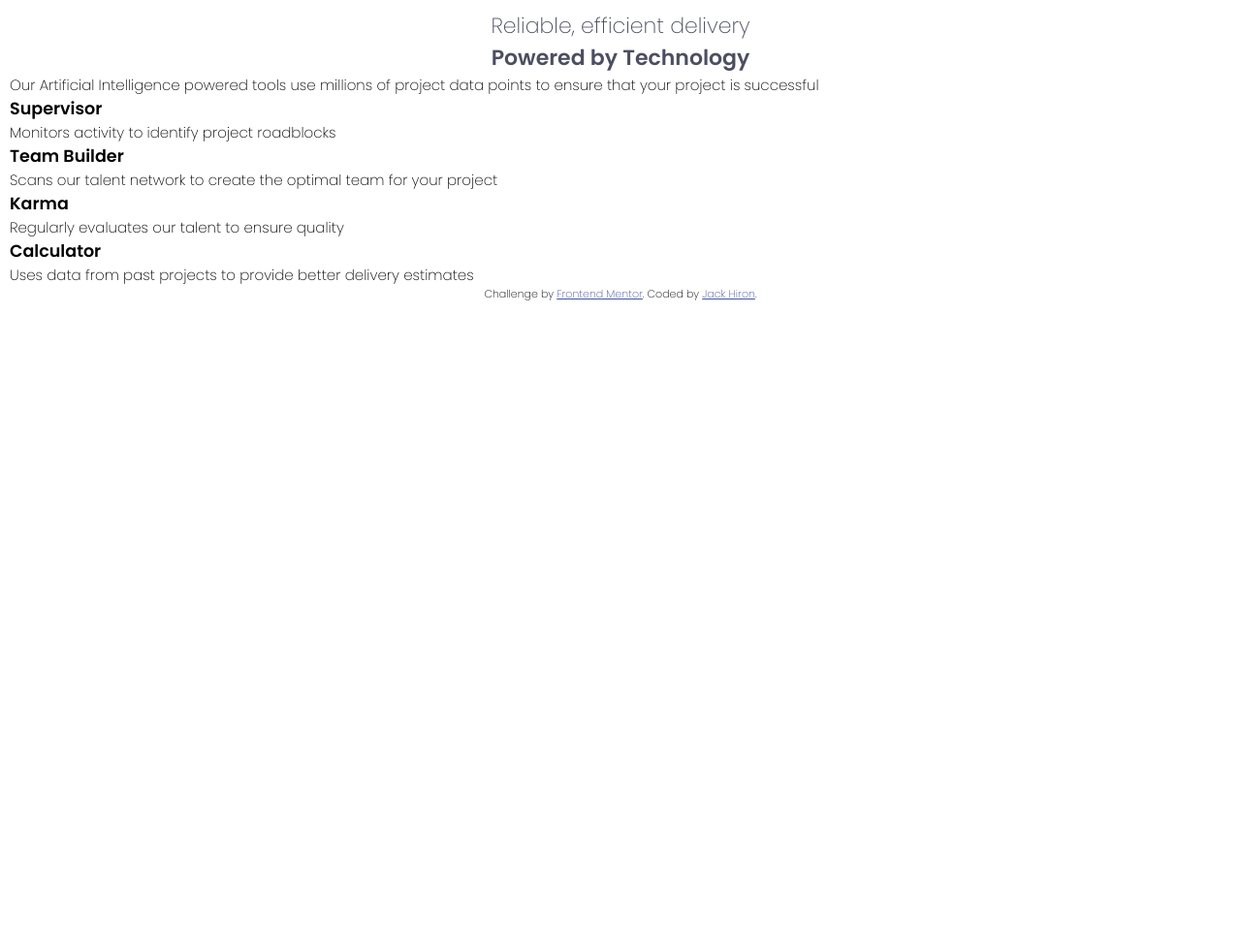
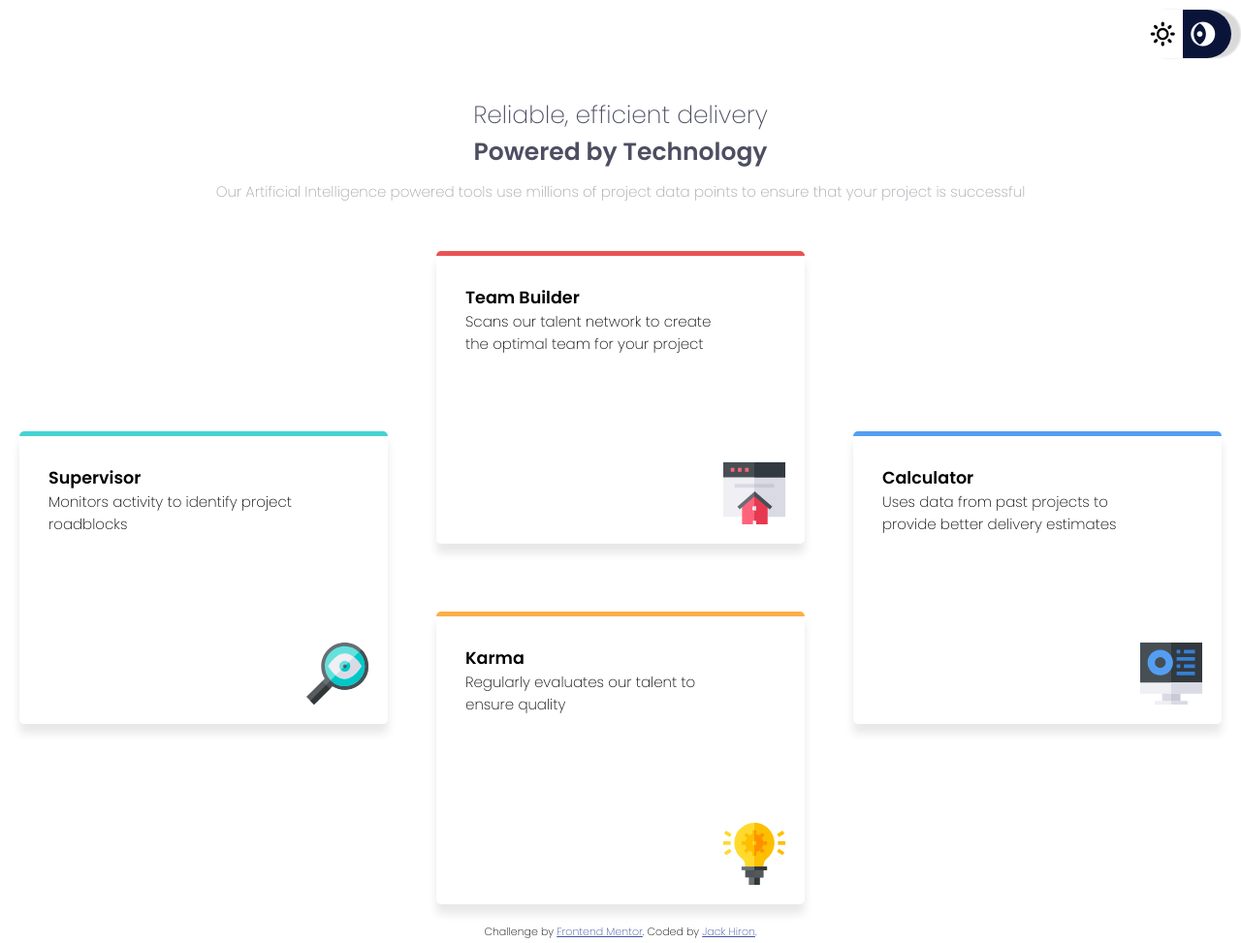
Before and after one commit to Haiwon/front-end-mentor-four-card-feature, a website: page index.html in a window 1280 px wide. Shown: the whole page at 97% size. Before the commit the page ends 800 px from the top, so only its background shows below. Drawn offline with Linux system fonts and the light colour scheme.

Commit message:
Latest commmit

```diff
--- a/index.html
+++ b/index.html
@@ -1,55 +1,72 @@
 <!DOCTYPE html>
 <html lang="en">
+
 <head>
   <meta charset="UTF-8">
-  <meta name="viewport" content="width=device-width, initial-scale=1.0"> <!-- displays site properly based on user's device -->
+  <meta name="viewport" content="width=device-width, initial-scale=1.0">
+  <!-- displays site properly based on user's device -->
 
   <link rel="icon" type="image/png" sizes="32x32" href="./images/favicon-32x32.png">
   <link href="https://fonts.googleapis.com/css?family=Poppins:200,400,600&display=swap" rel="stylesheet">
   <link rel="stylesheet" href="./css/styles.css">
 
+
   <title>Frontend Mentor | Four card feature section</title>
 
 </head>
+
 <body>
 
-  <h1>
-    Reliable, efficient delivery
-  </h1>
-  <h2>
-    Powered by Technology
-  </h2>
+  <div class="theme__switch">
+    <div class="theme__switch--sun">
+      
+    </div>
+    <div class="theme__switch--moon">
+      
+    </div>
+  </div>
 
-  <p>
-    Our Artificial Intelligence powered tools use millions of project data points
-    to ensure that your project is successful
-  </p>
+  <header class="header">
+    <h1 class="header__main">Reliable, efficient delivery</h1>
+    <h2 class="header__sub">Powered by Technology</h2>
+  </header>
 
-  <h3>
-    Supervisor
-  </h3>
-  <p>
-    Monitors activity to identify project roadblocks
-  </p>
+  <p class="paragraph">Our Artificial Intelligence powered tools use millions of project data points
+    to  ensure that your project is successful</p>
 
-  <h3>
-    Team Builder
-  </h3>
-  <p>
-    Scans our talent network to create the optimal team for your project
-  </p>
+  <div class="cards">
+    <div class="card card-1">
+      <div class="card__text">
+        <h3 class="card__header">Supervisor</h3>
+        <p class="card__paragraph">Monitors activity to identify project roadblocks</p>
+      </div>
+      <img class="card__img" src="./images/icon-supervisor.svg" alt="Supervisor">
+    </div>
 
-  <h3>
-    Karma
-  </h3>
-  <p>
-    Regularly evaluates our talent to ensure quality
-  </p>
+    <div class="card card-2">
+      <div class="card__text">
+        <h3 class="card__header">Team Builder</h3>
+        <p class="card__paragraph">Scans our talent network to create the optimal team for your project</p>
+      </div>
+      <img class="card__img" src="./images/icon-team-builder.svg" alt="Supervisor">
+    </div>
 
-  <h3>
-    Calculator
-  </h3>
-  Uses data from past projects to provide better delivery estimates
+    <div class="card card-3">
+      <div class="card__text">
+        <h3 class="card__header">Karma</h3>
+        <p class="card__paragraph">Regularly evaluates our talent to ensure quality</p>
+      </div>
+      <img class="card__img" src="./images/icon-karma.svg" alt="Supervisor">
+    </div>
+
+    <div class="card card-4">
+      <div class="card__text">
+        <h3 class="card__header">Calculator</h3>
+        <p class="card__paragraph">Uses data from past projects to provide better delivery estimates</p>
+      </div>
+      <img class="card__img" src="./images/icon-calculator.svg" alt="Supervisor">
+    </div>
+  </div>
 
 
   <footer>
@@ -59,4 +76,5 @@
     </p>
   </footer>
 </body>
+
 </html>
--- a/sass/base/_base.scss
+++ b/sass/base/_base.scss
@@ -3,3 +3,7 @@
     padding: 0;
     box-sizing: border-box;
 }
+
+body {
+    margin: 100px 20px;
+}
--- a/sass/base/_typography.scss
+++ b/sass/base/_typography.scss
@@ -1,17 +1,32 @@
+@font-face {
+    font-family: icomoon;
+    src: url(../../fonts/icomoon.woff)
+}
+
 body {
     font-family: Poppins;
     font-size: $base-font-size;
     font-weight: $weight-light
 }
 
-h1, h2 {
+.header {
     color: $color-neutral-dark-blue;
     text-align: center;
-    font-size: 22px;
+
+    &__main {
+        font-weight: $weight-light;
+    }
+
+    &__main, &__sub {
+        font-size: calc(#{$base-font-size} + 10px);
+    }
 }
 
-h1 {
-    font-weight: $weight-light;
+.paragraph {
+    text-align: center;
+    font-size: 15px;
+    margin-bottom: 10px;
+    color: $color-neutral-grey-blue;
 }
 
 .attribution {
--- /dev/null
+++ b/sass/components/_card.scss
@@ -0,0 +1,47 @@
+.card {
+    padding: 20px;
+    border-radius: 5px;
+    margin-bottom: 20px;
+    box-shadow: 0px 10px 10px rgba(0, 0, 0, 0.096);
+    position: relative;
+
+    &-1 {
+        border-top: 5px solid $color-primary-cyan;
+        grid-column: 1 / 2;
+        grid-row: 2 / 4;
+    }
+
+    &-2 {
+        border-top: 5px solid $color-primary-red;
+        grid-column: 2 / 2;
+        grid-row: 1 / 3;
+    }
+
+    &-3 {
+        border-top: 5px solid $color-primary-orange;
+        grid-column: 2 / 2;
+        grid-row: 3 / 5;
+    }
+
+    &-4 {
+        border-top: 5px solid $color-primary-blue;
+        grid-column: 3 / 3;
+        grid-row: 2 / 4;
+    }
+
+    &__text {
+        width: 80%;
+        margin: 10px 0 10px 10px;
+    }
+
+    &__paragraph {
+        margin-bottom: 175px;
+    }
+
+    &__img {
+        position: absolute;
+        bottom: 20px;
+        right: 20px;
+    }
+
+}
--- /dev/null
+++ b/sass/components/_themeswitch.scss
@@ -0,0 +1,19 @@
+.theme__switch {
+    background: linear-gradient(to right, rgb(255, 255, 255) 50%, rgb(9, 20, 56) 50%);
+    border-radius: 25px;
+    box-shadow: 10px 0px 2px rgba(0, 0, 0, 0.15);
+    width: 100px;
+    height: 50px;
+    position: fixed;
+    right: 10px;
+    top: 10px;
+    display: flex;
+    font-family: icomoon;
+    align-items: center;
+    font-size: 25px;
+    justify-content: space-evenly;
+
+    &--moon {
+        color: white;
+    }
+}
--- /dev/null
+++ b/sass/layout/_cards.scss
@@ -0,0 +1,9 @@
+.cards {
+    max-width: 1300px;
+    display: grid;
+    grid-template-columns: repeat(3, 1fr);
+    grid-template-rows: repeat(4, 1fr);
+    grid-gap: 50px;
+    margin: 0 auto;
+    grid-auto-flow: row;
+}
--- /dev/null
+++ b/sass/layout/_header.scss
@@ -0,0 +1,7 @@
+.header {
+    margin-bottom: 10px;
+}
+
+.paragraph {
+    margin-bottom: 50px;
+}
--- a/sass/main.scss
+++ b/sass/main.scss
@@ -8,5 +8,11 @@
 @import "base/utilities";
 
 @import "layout/footer";
+@import "layout/cards";
+@import "layout/header";
+
+@import "components/themeswitch";
+@import "components/card";
+
 
 @import "pages/home";
```
Also changed, not shown: css/styles.css, fonts/icomoon.woff (added).
